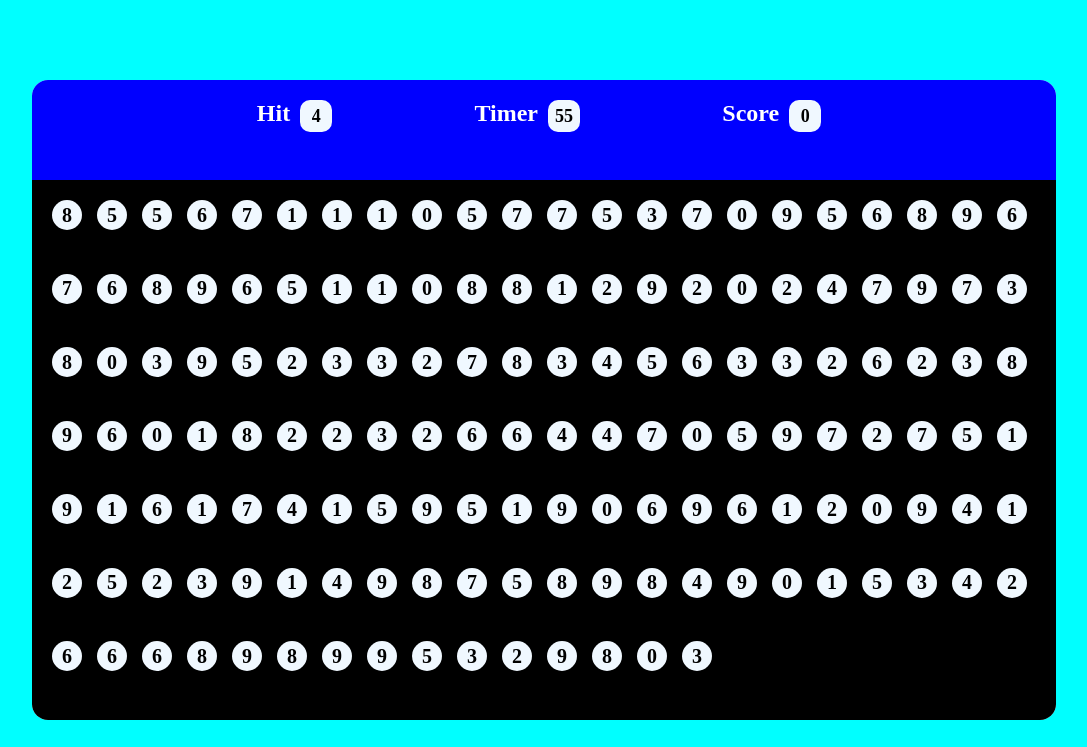
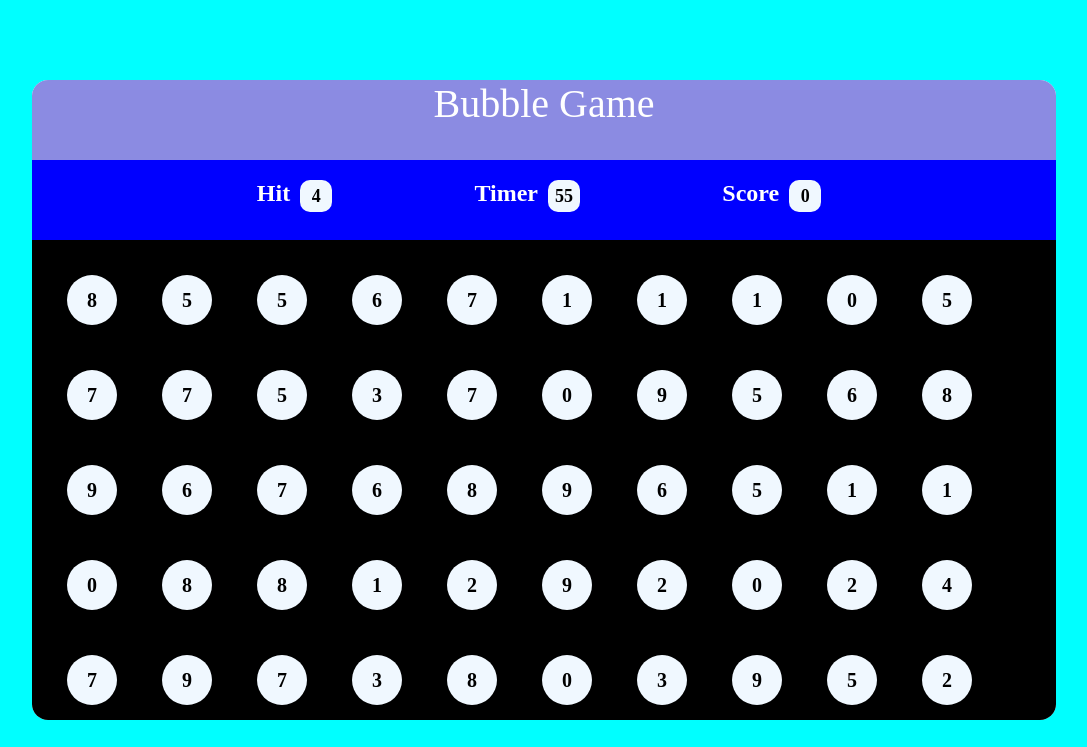
Before and after one commit to Shubhammete/Data-Analyst-Bootcamp, a plain HTML site: page JavaScript/Bubble Game/index.html in a window 1280 px wide. Shown: the whole page, without its empty margins (96-1183 px from the left). Drawn offline with Linux system fonts and the light colour scheme.

Commit message:
Changed UI of Bubble Game

```diff
--- a/JavaScript/Bubble Game/index.html
+++ b/JavaScript/Bubble Game/index.html
@@ -8,7 +8,9 @@
 </head>
 <body>
     <div class="main">
+
         <div class="panel">
+            <div class="title">Bubble Game</div>
             <div class="paneltop">
                 <div class="elem">
                     <h2>Hit</h2>
--- a/JavaScript/Bubble Game/script.js
+++ b/JavaScript/Bubble Game/script.js
@@ -3,7 +3,7 @@ let score = 0
 let hit = 0
 let createBubbles = ()=>{
 let bubbles = ``
-for(let i = 1;i<=147;i++){
+for(let i = 1;i<=56;i++){
     let randomNo = Math.floor(Math.random()*10)
     bubbles +=`<div class="bubble">${randomNo}</div>`
 }
--- a/JavaScript/Bubble Game/style.css
+++ b/JavaScript/Bubble Game/style.css
@@ -7,6 +7,15 @@
 html,body{
     height: 100%;
     width: 100%;
+}
+
+.title{
+    height: 80px;
+    text-align: center;
+    font-size: 40px;
+    font-size: 700;
+    background-color: rgb(139, 139, 226);
+    color: white;
 }
 
 .main{
@@ -31,7 +40,7 @@ html,body{
     justify-content: space-between;
     width: 100%;
     background-color: blue;
-    height: 100px;
+    height: 80px;
     padding: 0 20%;
 }
 
@@ -58,9 +67,10 @@ html,body{
 }
 
 .panelbottom{
-    height: calc(100% - 100px);
+    height: calc(100% - 160px);
     width: 100%;
     background-color: black;
+    /* padding: 10px 20px; */
     padding: 20px;
     display: flex;
     flex-wrap: wrap;
@@ -72,10 +82,10 @@ html,body{
     align-items: center;
     justify-content: center;
     background-color: aliceblue;
-    height: 30px;
-    width: 30px;
+    height: 50px;
+    width: 50px;
     border-radius: 50%;
-    /* margin:  20px; */
+    margin:  15px;
     font-size: 20px;
     font-weight: 700;
 }
@@ -84,4 +94,5 @@ html,body{
     background-color: blue;
     color: white;
     cursor: pointer;
+    animation: Shubh 3s;;
 }
```
